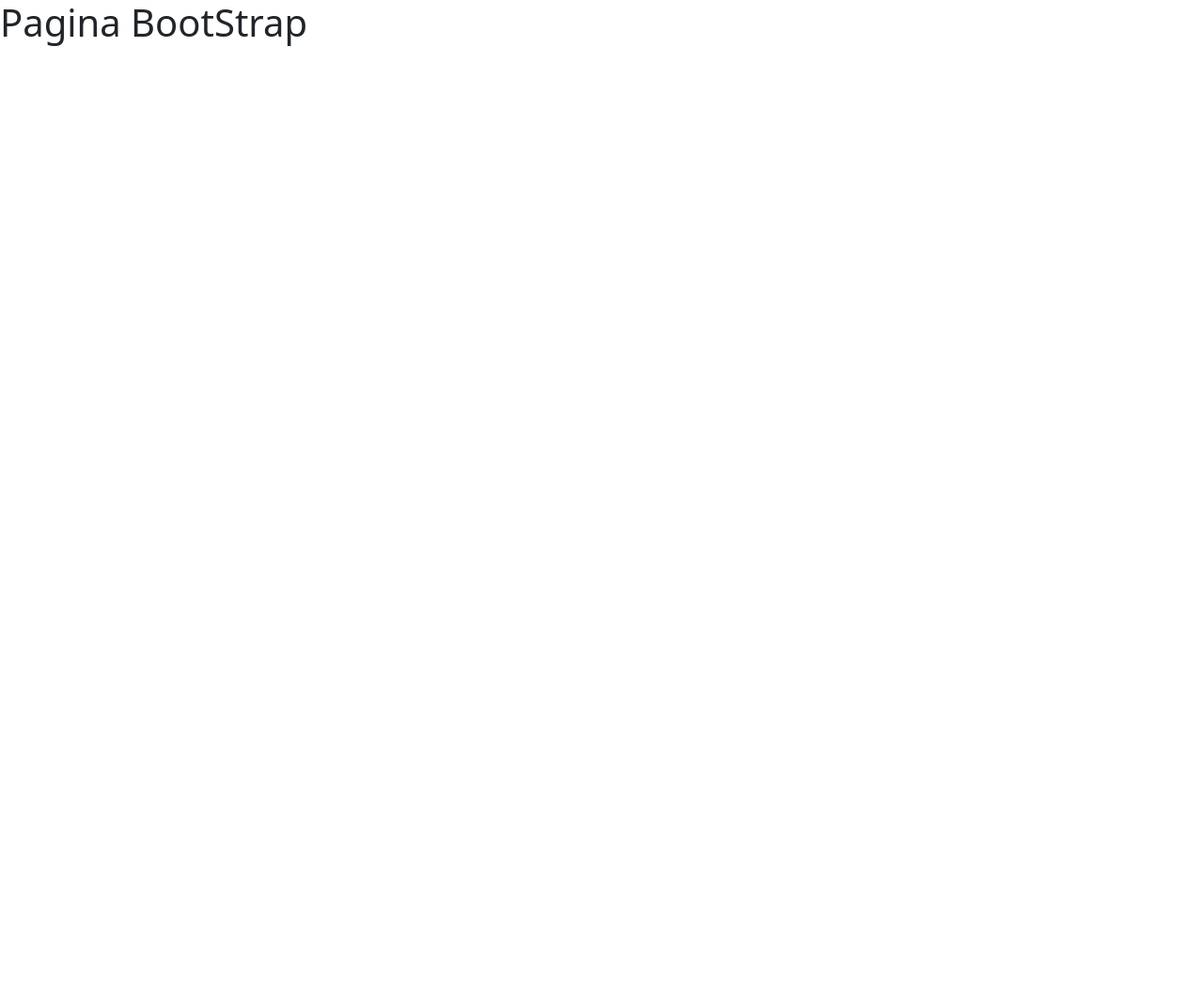
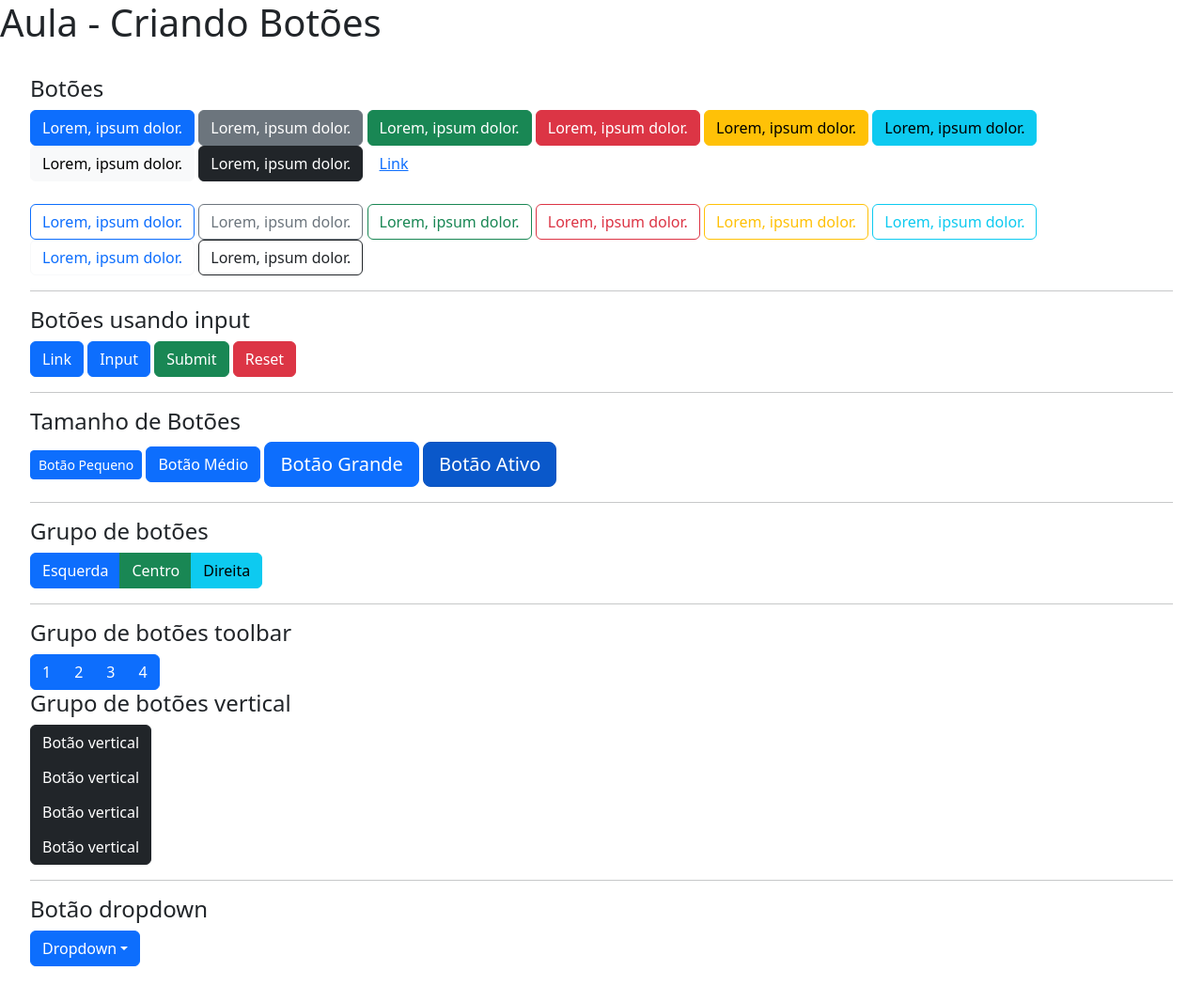
Before and after one commit to tbarretoclemente/Desenvolvimento-Web-Completo, a plain HTML site: page bootstrap4-design-responsivo/aula9-criacao-de-botao.html in a window 1280 px wide. Shown: the whole page at 94% size. Before the commit the page ends 800 px from the top, so only its background shows below. Drawn offline with nearby package versions, Linux system fonts and the light colour scheme.

Commit message:
atualizado

```diff
--- a/bootstrap4-design-responsivo/aula9-criacao-de-botao.html
+++ b/bootstrap4-design-responsivo/aula9-criacao-de-botao.html
@@ -1,17 +1,118 @@
 <!doctype html>
 <html lang="en">
+
 <head>
   <meta charset="utf-8">
   <meta name="viewport" content="width=device-width, initial-scale=1">
-    <title>Bootstrap - Pagina Padrão</title>
-    <link href="https://cdn.jsdelivr.net/npm/bootstrap@5.2.0/dist/css/bootstrap.min.css" rel="stylesheet" integrity="sha384-gH2yIJqKdNHPEq0n4Mqa/HGKIhSkIHeL5AyhkYV8i59U5AR6csBvApHHNl/vI1Bx" crossorigin="anonymous">
+  <title>Bootstrap - Criação de Botões</title>
+  <link href="https://cdn.jsdelivr.net/npm/bootstrap@5.2.0/dist/css/bootstrap.min.css" rel="stylesheet"
+    integrity="sha384-gH2yIJqKdNHPEq0n4Mqa/HGKIhSkIHeL5AyhkYV8i59U5AR6csBvApHHNl/vI1Bx" crossorigin="anonymous">
   <link rel="stylesheet" href="assets/css/style.css">
 </head>
+
 <body>
   <header>
-        <h1>Pagina BootStrap</h1>
+    <h1>Aula - Criando Botões</h1>
   </header>
 
-    <script src="https://cdn.jsdelivr.net/npm/bootstrap@5.2.0/dist/js/bootstrap.bundle.min.js" integrity="sha384-A3rJD856KowSb7dwlZdYEkO39Gagi7vIsF0jrRAoQmDKKtQBHUuLZ9AsSv4jD4Xa" crossorigin="anonymous"></script>
+
+  <section class="section--0">
+    <div class="">
+      <h4>Botões</h4>
+      <button type="button" class="btn btn-primary">Lorem, ipsum dolor.</button>
+      <button type="button" class="btn btn-secondary">Lorem, ipsum dolor.</button>
+      <button type="button" class="btn btn-success">Lorem, ipsum dolor.</button>
+      <button type="button" class="btn btn-danger">Lorem, ipsum dolor.</button>
+      <button type="button" class="btn btn-warning">Lorem, ipsum dolor.</button>
+      <button type="button" class="btn btn-info">Lorem, ipsum dolor.</button>
+      <button type="button" class="btn btn-light">Lorem, ipsum dolor.</button>
+      <button type="button" class="btn btn-dark">Lorem, ipsum dolor.</button>
+
+      <button type="button" class="btn btn-link">Link</button>
+
+      <br><br>
+
+      <button type="button" class="btn btn-outline-primary">Lorem, ipsum dolor.</button>
+      <button type="button" class="btn btn-outline-secondary">Lorem, ipsum dolor.</button>
+      <button type="button" class="btn btn-outline-success">Lorem, ipsum dolor.</button>
+      <button type="button" class="btn btn-outline-danger">Lorem, ipsum dolor.</button>
+      <button type="button" class="btn btn-outline-warning">Lorem, ipsum dolor.</button>
+      <button type="button" class="btn btn-outline-info">Lorem, ipsum dolor.</button>
+      <button type="button" class="btn btn-outline-light text-primary">Lorem, ipsum dolor.</button>
+      <button type="button" class="btn btn-outline-dark">Lorem, ipsum dolor.</button>
+    </div>
+
+    <hr>
+
+    <div class="">
+      <h4>Botões usando input</h4>
+      <a class="btn btn-primary" href="#" role="button">Link</a>
+      <input class="btn btn-primary" type="button" value="Input">
+      <input class="btn btn-success" type="submit" value="Submit">
+      <input class="btn btn-danger" type="reset" value="Reset">
+    </div>
+
+    <hr>
+
+    <div class="">
+      <h4>Tamanho de Botões</h4>
+      <button type="button" class="btn btn-primary btn-sm">Botão Pequeno</button>
+      <button type="button" class="btn btn-primary btn-md">Botão Médio</button>
+      <button type="button" class="btn btn-primary btn-lg">Botão Grande</button>
+      <button type="button" class="btn btn-primary btn-lg active">Botão Ativo</button>
+    </div>
+    <hr>
+    <h4>Grupo de botões</h4>
+    <div class="btn-group">
+      <button type="button" class="btn btn-primary">Esquerda</button>
+      <button type="button" class="btn btn-success">Centro</button>
+      <button type="button" class="btn btn-info">Direita</button>
+    </div>
+
+    <hr>
+    <h4>Grupo de botões toolbar</h4>
+    <div class="btn-toolbar" role="toolbar" aria-label="Toolbar with button groups">
+      <div class="btn-group me-2" role="group" aria-label="First group">
+        <button type="button" class="btn btn-primary">1</button>
+        <button type="button" class="btn btn-primary">2</button>
+        <button type="button" class="btn btn-primary">3</button>
+        <button type="button" class="btn btn-primary">4</button>
+      </div>
+      </div>
+
+      <div class="">
+        <h4>Grupo de botões vertical</h4>
+        <div class="btn-group-vertical" role="group" aria-label="Vertical button group">
+          <button type="button" class="btn btn-dark">Botão vertical</button>
+          <button type="button" class="btn btn-dark">Botão vertical</button>
+          <button type="button" class="btn btn-dark">Botão vertical</button>
+          <button type="button" class="btn btn-dark">Botão vertical</button>
+        </div>
+      </div>
+
+      <hr>
+
+        <h4>Botão dropdown</h4>
+        <div class="dropdown" role="group">
+          <button type="button" class="btn btn-primary dropdown-toggle" data-bs-toggle="dropdown" aria-expanded="false">Dropdown</button>
+          <ul class="dropdown-menu">
+            <li><a href="#" class="dropdown-item">Item 1</a></li>
+            <li><a href="#" class="dropdown-item">Item 2</a></li>
+            <li><a href="#" class="dropdown-item">Item 3</a></li>
+            <li><a href="#" class="dropdown-item">Item 4</a></li>
+          </ul>
+        </div>
+
+
+
+      <br><br>
+
+  </section>
+
+
+  <script src="https://cdn.jsdelivr.net/npm/bootstrap@5.2.0/dist/js/bootstrap.bundle.min.js"
+    integrity="sha384-A3rJD856KowSb7dwlZdYEkO39Gagi7vIsF0jrRAoQmDKKtQBHUuLZ9AsSv4jD4Xa" crossorigin="anonymous">
+  </script>
 </body>
+
 </html>
```
Lines whose indentation alone changed are shown as unchanged.
